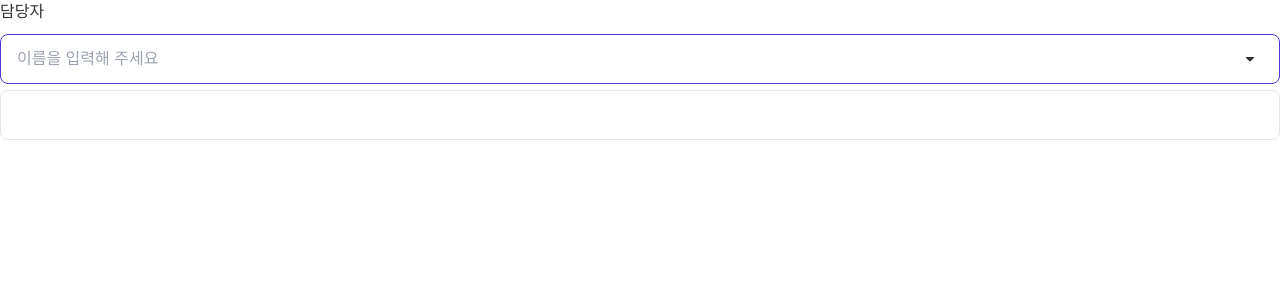
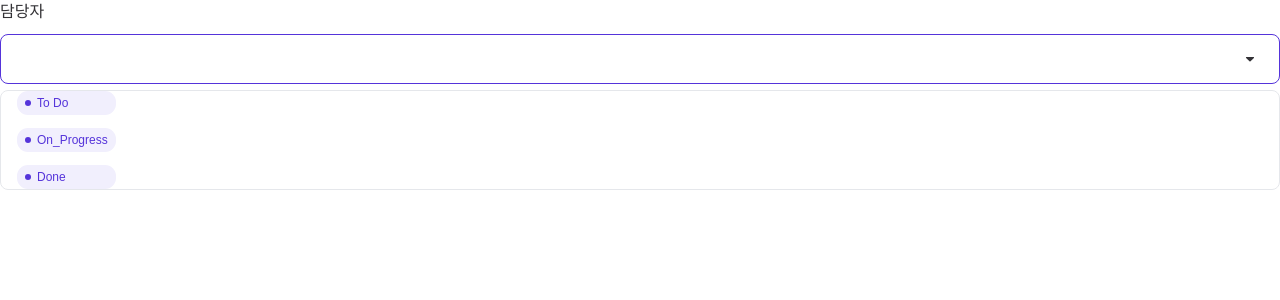
Before and after one commit to only-arrow-function/Taskify, a Next.js app: page /temporary-eansu in a window 1280 px wide. Both pictures are taken after a click on the element 640 px from the left and 59 px from the top of the page. Shown: the top 300 px of the page. Built offline with nearby package versions, Linux system fonts and the light colour scheme.

Commit message:
feat [노은수] : 상태 드롭다운 구현, 세부 로직 미구현

```diff
--- a/components/modal/dropdown/manager-dropdown.tsx
+++ b/components/modal/dropdown/manager-dropdown.tsx
@@ -26,7 +26,7 @@ const ManagerDropdown = ({ placeholder }: { placeholder: string }) => {
       {isOpenDropdown &&
         <div className="flex w-full h-[3.125rem] px-4 rounded-lg border absolute top-[90px]"></div>
       }
-    </div>
+    </div> // 내부 로직은 초대가 완료된 이후에 넣겠습니다.
   )
 }
 
--- a/components/modal/dropdown/state-dropdown.tsx
+++ b/components/modal/dropdown/state-dropdown.tsx
@@ -0,0 +1,47 @@
+import { useState } from "react"
+import Image from "next/image";
+
+import ProgressChip from "@/components/chips/progress-chip";
+import ArrowDownIcon from "@/public/icon/arrow-drop-down.svg"
+
+const CURRENT_STATE =  Object.freeze([
+  { name : "To Do" },
+  { name : "On_Progress" },
+  { name : "Done" },
+]); // 현재 상태에 대한 종류를 더욱 세분화하여 추가할 수 있습니다.
+
+const StateDropdown = () => {
+  //const [currentState, setCurrentState] = useState(null);
+  const [isOpenDropdown, setIsOpenDropdown] = useState(false);
+
+  const handleOpenDropdown = () => {
+    setIsOpenDropdown(true);
+  }
+
+  const handleCloseDropdown = () => {
+    setIsOpenDropdown(false);
+  }
+
+  return (
+    <div className="flex flex-col gap-[10px]">
+      <label className="text-grayscale-80 text-base font-medium">
+        담당자
+      </label>
+      <div className="flex w-full h-[3.125rem] px-4 rounded-lg border focus-within:border-violet-50" onClick={handleOpenDropdown}>
+        <input className="w-full outline-none"/>
+        <Image src={ArrowDownIcon} alt="아래 화살표" className="relative"/>
+      </div>
+      {isOpenDropdown &&
+        <div className="flex w-full px-4 rounded-lg border absolute top-[90px]">
+          <ul className="flex flex-col gap-[13px]">
+            {CURRENT_STATE.map(state => (
+              <ProgressChip>{state.name}</ProgressChip>
+            ))}
+          </ul>
+        </div>
+      }
+    </div>
+  )
+}
+
+export default StateDropdown
--- a/pages/temporary-eansu.tsx
+++ b/pages/temporary-eansu.tsx
@@ -1,10 +1,12 @@
 import ManagerDropdown from '@/components/modal/dropdown/manager-dropdown';
+import StateDropdown from '@/components/modal/dropdown/state-dropdown';
 import Modal from '@/components/modal/modal';
 import ModalNewTodo from '@/components/modal/modal-new-todo';
 
 const TemporaryEansu = () => {
   return (
-    <ManagerDropdown placeholder='이름을 입력해 주세요'/>
+    // <ManagerDropdown placeholder='이름을 입력해 주세요'/>
+    <StateDropdown/>
   )
 };
 
```
